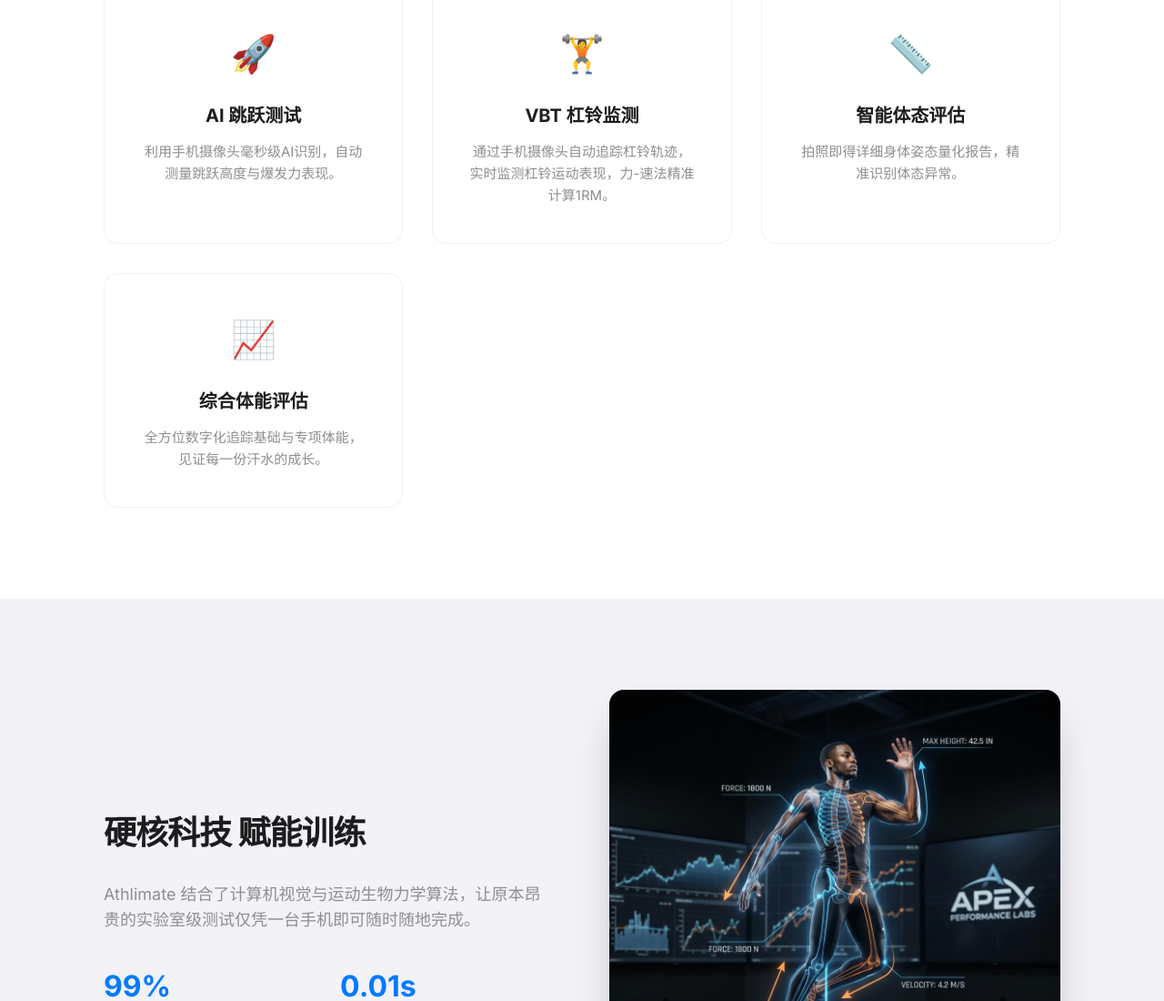
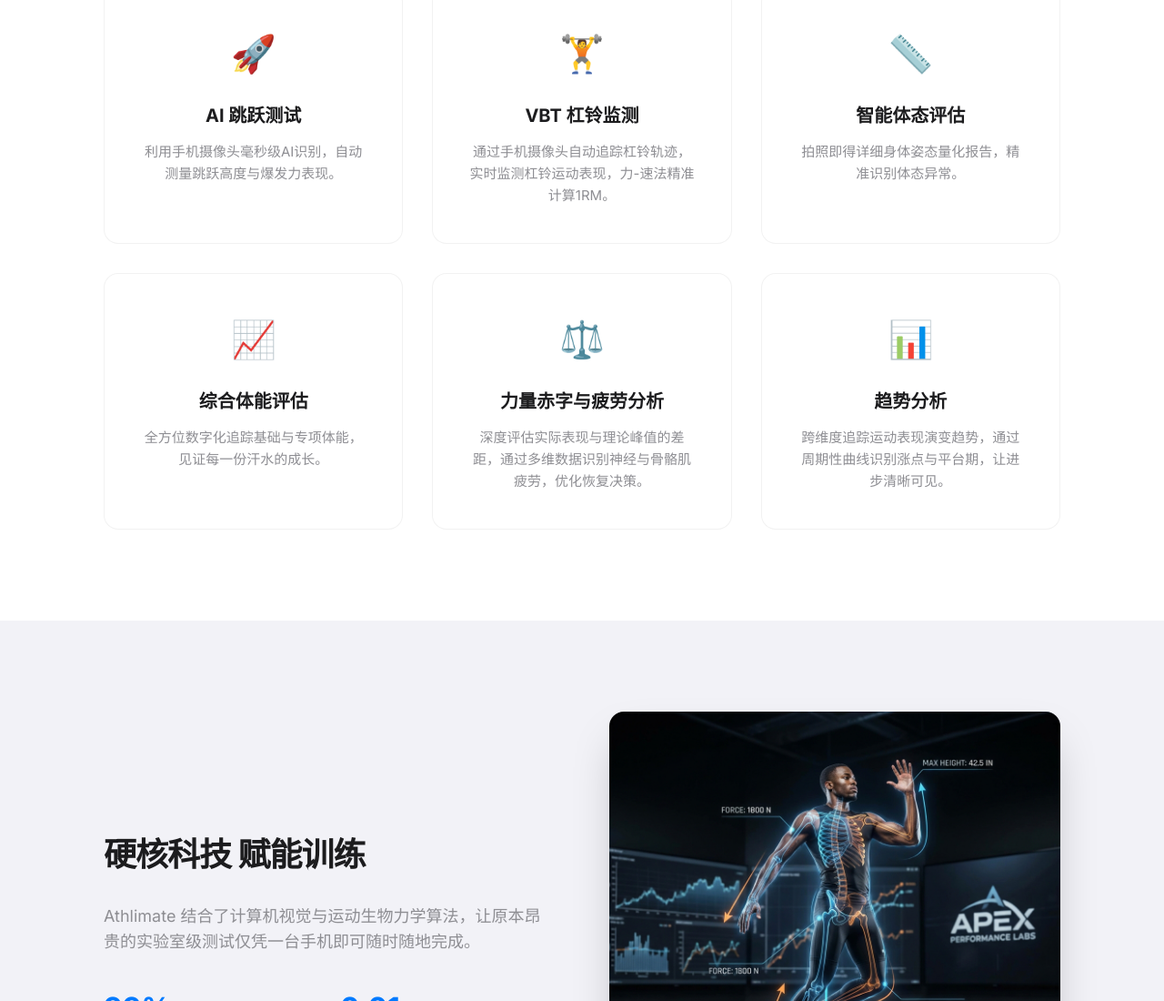
Before and after one commit to Qingshan2025/qingshan2025.github.io, a plain HTML site: page index.html in a window 1280 px wide. Shown: the part 1032-2132 px from the top of the page at 91% size. Drawn offline with Linux system fonts and the light colour scheme.

Commit message:
增加赤字分析与趋势分析

```diff
--- a/index.html
+++ b/index.html
@@ -69,6 +69,16 @@
                     <h3>综合体能评估</h3>
                     <p>全方位数字化追踪基础与专项体能，见证每一份汗水的成长。</p>
                 </div>
+                <div class="feature-card">
+                    <div class="feature-icon">⚖️</div>
+                    <h3>力量赤字与疲劳分析</h3>
+                    <p>深度评估实际表现与理论峰值的差距，通过多维数据识别神经与骨骼肌疲劳，优化恢复决策。</p>
+                </div>
+                <div class="feature-card">
+                    <div class="feature-icon">📊</div>
+                    <h3>趋势分析</h3>
+                    <p>跨维度追踪运动表现演变趋势，通过周期性曲线识别涨点与平台期，让进步清晰可见。</p>
+                </div>
             </div>
         </div>
     </section>
```
